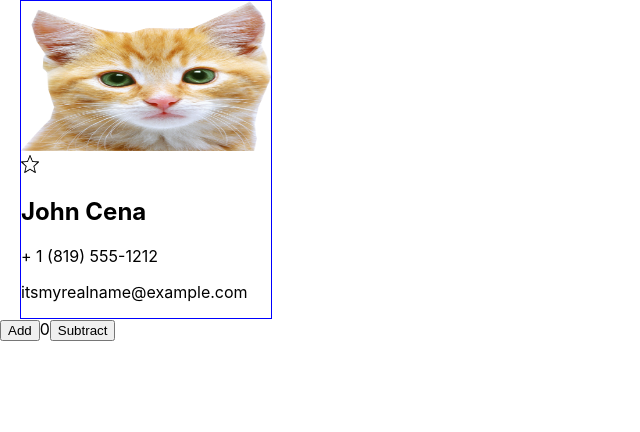
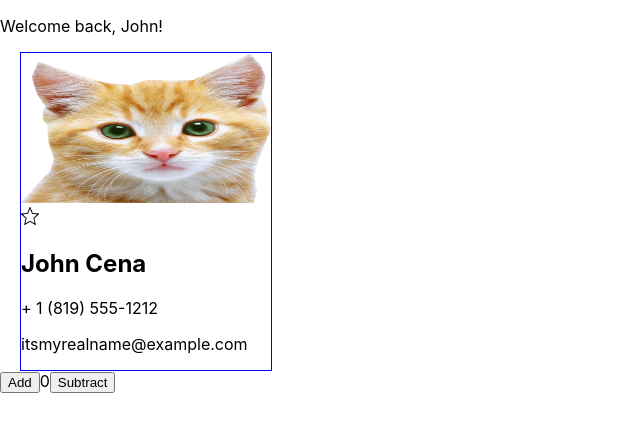
Before and after one commit to kevinmbuicode/Practice-Repo, a React (Create React App) app in the folder practice/: page / in a window 1280 px wide. Shown: the top 432 px of the page, without its empty margins (0-640 px from the left). Built offline with nearby package versions, Linux system fonts and the light colour scheme.

Commit message:
Little configuration

```diff
--- a/practice/src/App.js
+++ b/practice/src/App.js
@@ -8,6 +8,10 @@ import starEmptyIcon from "./components/images/star-empty.webp"
 import starFilledIcon from "./components/images/star-full-icon.png"
 import StarIcon from "./components/StarIcon";
 import './index.css'
+import WelcomeUser from "./components/Welcome";
+
+
+
 
 function App() {
   const [count, setCount] = React.useState(0)
@@ -40,8 +44,10 @@ function App() {
     setCount(prevCount => prevCount - 1)
   }
 
+
   return (
     <main>
+    <WelcomeUser user={contact.firstName}/>
       <article className="card">
         <img src={catImage}
         alt="contact_image"
--- /dev/null
+++ b/practice/src/components/Welcome.js
@@ -0,0 +1,9 @@
+function WelcomeUser(props) {
+    return (
+        <div>
+            <p>Welcome back, {props.user}!</p>
+        </div>
+     );
+}
+
+export default WelcomeUser;
```
Also changed, not shown: practice/src/index.css (line endings or trailing spaces).
